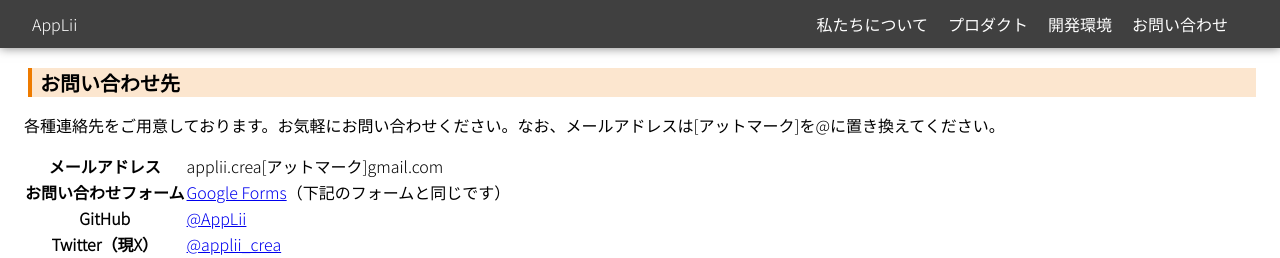
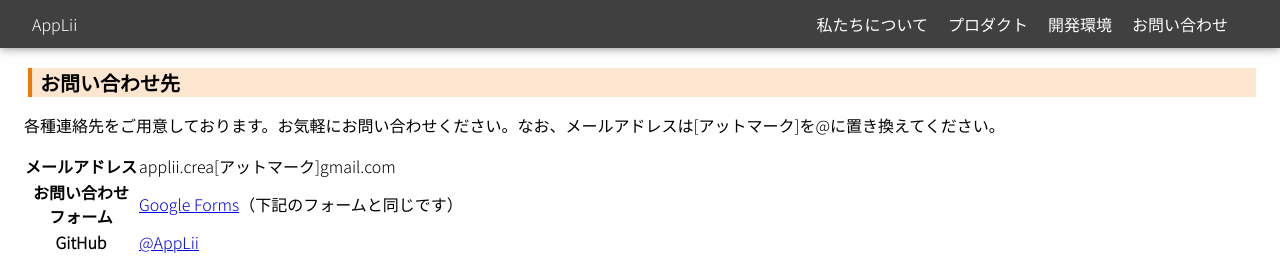
Before and after one commit to AppLii/AppLii.github.io, a Nuxt app: page /contact in a window 1280 px wide. Shown: the top 258 px of the page. Built offline with nearby package versions, Linux system fonts and the light colour scheme; a web font is replaced by a local one.

Commit message:
[Feature] 連絡先ページのフォームをレスポンシブ対応

```diff
--- a/pages/contact.vue
+++ b/pages/contact.vue
@@ -7,7 +7,7 @@
             <td>applii.crea[アットマーク]gmail.com</td>
         </tr>
         <tr>
-            <th>お問い合わせフォーム</th>
+            <th>お問い合わせ<br>フォーム</th>
             <td>
                 <a target="_blank"
                     href="https://docs.google.com/forms/d/e/1FAIpQLSdDexNyzuBwMtwq5UH6iJ0n_v1moZbEJoJR7BlCK1i5H0i9aQ/viewform?usp=sf_link">
@@ -27,7 +27,7 @@
     <h2>お問い合わせフォーム</h2>
     <iframe
         src="https://docs.google.com/forms/d/e/1FAIpQLSdDexNyzuBwMtwq5UH6iJ0n_v1moZbEJoJR7BlCK1i5H0i9aQ/viewform?embedded=true"
-        width="640" height="1000" frameborder="0" marginheight="0" marginwidth="0">読み込んでいます…
+        width="100%" height="1000" frameborder="0" marginheight="0" marginwidth="0">読み込んでいます…
     </iframe>
 
     <h2>各種リンク</h2>
@@ -37,10 +37,11 @@
     <h2>アクセス</h2>
     <iframe
         src="https://www.google.com/maps/embed?pb=!1m18!1m12!1m3!1d206.07685631033138!2d135.15166317762043!3d34.26819432784917!2m3!1f0!2f0!3f0!3m2!1i1024!2i768!4f13.1!3m3!1m2!1s0x6000b206e036e951%3A0x4e709cbebd02fee8!2z57eP5ZCI56CU56m25qOfKOWMl-S6jOWPt-mkqCk!5e0!3m2!1sja!2sjp!4v1703249124343!5m2!1sja!2sjp"
-        width="600" height="450" style="border:0;" allowfullscreen="" loading="lazy"
+        width="100%" height="450" style="border:0;" allowfullscreen="" loading="lazy"
         referrerpolicy="no-referrer-when-downgrade">
     </iframe>
 </template>
+
 <script>
 export default {
     name: 'ContactUs',
```
